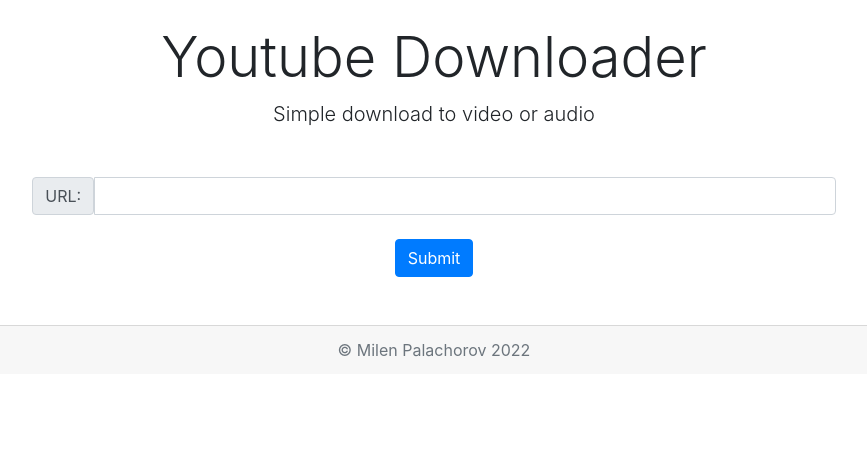
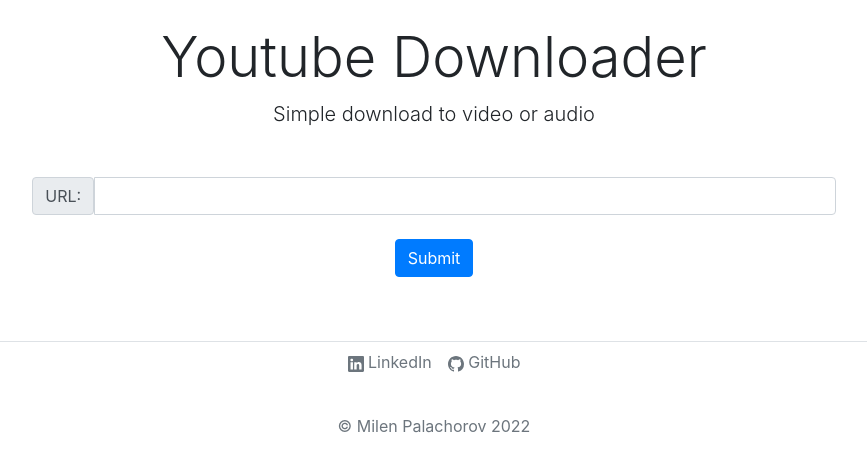
Before and after one commit to milensski/Youtube-Downloader, a Flask app: page /index in a window 1280 px wide. Shown: the top 472 px of the page, without its empty margins (206-1073 px from the left). Run offline with Flask 2, Linux system fonts and the light colour scheme; some libraries are stand-ins or nearby versions.

Commit message:
added footer

```diff
--- a/templates/base.html
+++ b/templates/base.html
@@ -56,9 +56,35 @@
 
 </div>
 
-<div class="card-footer text-muted my-5" align="center">
-    &copy; Milen Palachorov 2022
-</div>
+<div class="mb-5"></div>
+
+
+<footer class="py-3 my-4">
+
+
+    <ul class="nav justify-content-center border-top pb-3 mb-3">
+        <li class="nav-item">
+            <a href="https://www.linkedin.com/in/milen-palachorov-b524b2132/" target="_blank" class="nav-link px-2 text-muted">
+                <svg xmlns="http://www.w3.org/2000/svg" width="16" height="16" fill="currentColor"
+                     class="bi bi-linkedin" viewBox="0 0 16 16">
+                    <path d="M0 1.146C0 .513.526 0 1.175 0h13.65C15.474 0 16 .513 16 1.146v13.708c0 .633-.526 1.146-1.175 1.146H1.175C.526 16 0 15.487 0 14.854V1.146zm4.943 12.248V6.169H2.542v7.225h2.401zm-1.2-8.212c.837 0 1.358-.554 1.358-1.248-.015-.709-.52-1.248-1.342-1.248-.822 0-1.359.54-1.359 1.248 0 .694.521 1.248 1.327 1.248h.016zm4.908 8.212V9.359c0-.216.016-.432.08-.586.173-.431.568-.878 1.232-.878.869 0 1.216.662 1.216 1.634v3.865h2.401V9.25c0-2.22-1.184-3.252-2.764-3.252-1.274 0-1.845.7-2.165 1.193v.025h-.016a5.54 5.54 0 0 1 .016-.025V6.169h-2.4c.03.678 0 7.225 0 7.225h2.4z"></path>
+                </svg>
+                LinkedIn
+            </a>
+        </li>
+        <li class="nav-item">
+            <a href="https://github.com/milensski" target="_blank" class="nav-link px-2 text-muted">
+                <svg xmlns="http://www.w3.org/2000/svg" width="16" height="16" fill="currentColor" class="bi bi-github"
+                     viewBox="0 0 16 16">
+                    <path d="M8 0C3.58 0 0 3.58 0 8c0 3.54 2.29 6.53 5.47 7.59.4.07.55-.17.55-.38 0-.19-.01-.82-.01-1.49-2.01.37-2.53-.49-2.69-.94-.09-.23-.48-.94-.82-1.13-.28-.15-.68-.52-.01-.53.63-.01 1.08.58 1.23.82.72 1.21 1.87.87 2.33.66.07-.52.28-.87.51-1.07-1.78-.2-3.64-.89-3.64-3.95 0-.87.31-1.59.82-2.15-.08-.2-.36-1.02.08-2.12 0 0 .67-.21 2.2.82.64-.18 1.32-.27 2-.27.68 0 1.36.09 2 .27 1.53-1.04 2.2-.82 2.2-.82.44 1.1.16 1.92.08 2.12.51.56.82 1.27.82 2.15 0 3.07-1.87 3.75-3.65 3.95.29.25.54.73.54 1.48 0 1.07-.01 1.93-.01 2.2 0 .21.15.46.55.38A8.012 8.012 0 0 0 16 8c0-4.42-3.58-8-8-8z"></path>
+                </svg>
+                GitHub
+            </a>
+        </li>
+
+    </ul>
+    <p class="text-center text-muted">© Milen Palachorov 2022</p>
+</footer>
 
 <script type="text/javascript">
         setTimeout(function () {
```
